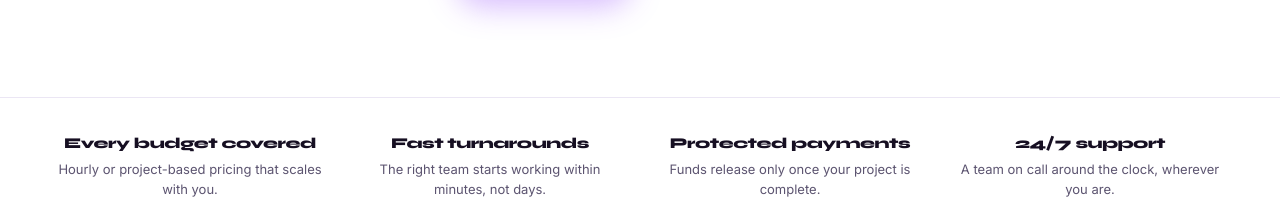
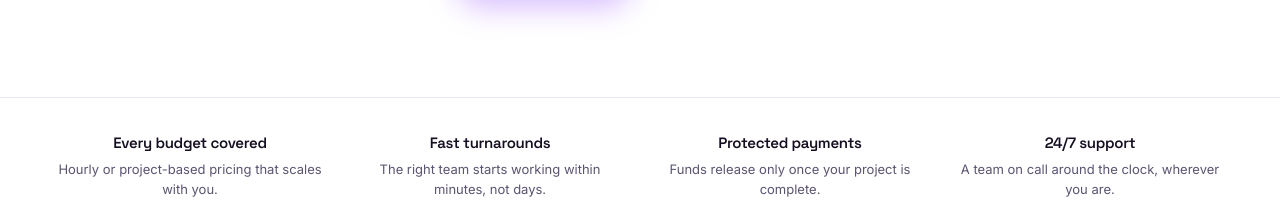
Before and after one commit to Madhan7475/visualfry-website, a React (Vite) app in the folder visualfry-studio-react/: page / in a window 1280 px wide. Shown: the part 1000-1222 px from the top of the page. Built offline with nearby package versions, Linux system fonts and the light colour scheme.

Commit message:
Style: Revert standard headings and isolate festive font

```diff
--- a/visualfry-studio-react/src/components/Hero.jsx
+++ b/visualfry-studio-react/src/components/Hero.jsx
@@ -6,7 +6,7 @@ const Hero = () => {
       <div className="wrap">
         <img className="hero-character" src="/ganesha.png" alt="Visualfry Studio" />
         <span className="eyebrow">Creative service from Bangalore</span>
-        <h1><span className="grad">Happy Ganesh Chaturthi!</span></h1>
+        <h1 className="festive-font"><span className="grad">Happy Ganesh Chaturthi!</span></h1>
         <p className="sub">
           Visualfry Studio is your creative partner for video production, photography, graphic design, web & app development, and digital marketing—helping brands create, grow, and stand out with impactful creative solutions.
         </p>
--- a/visualfry-studio-react/src/index.css
+++ b/visualfry-studio-react/src/index.css
@@ -28,7 +28,8 @@
     overflow-x:hidden;
     -webkit-font-smoothing:antialiased;
   }
-  h1,h2,h3,h4{font-family:'Syne', sans-serif; font-weight:800; letter-spacing:-0.03em;}
+  h1,h2,h3,h4{font-family:'Space Grotesk', sans-serif; font-weight:600; letter-spacing:-0.02em;}
+  .festive-font{font-family:'Syne', sans-serif; font-weight:800; letter-spacing:-0.03em;}
   a{color:inherit; text-decoration:none;}
   img{max-width:100%; display:block;}
   ::selection{background:var(--violet); color:#fff;}
```
